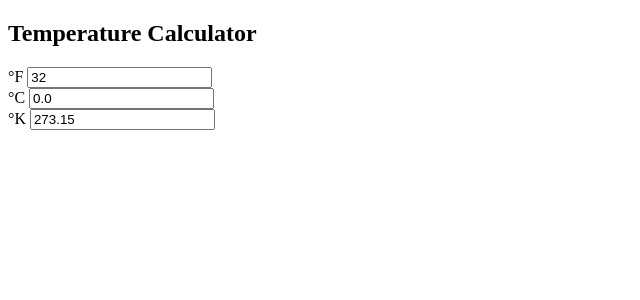
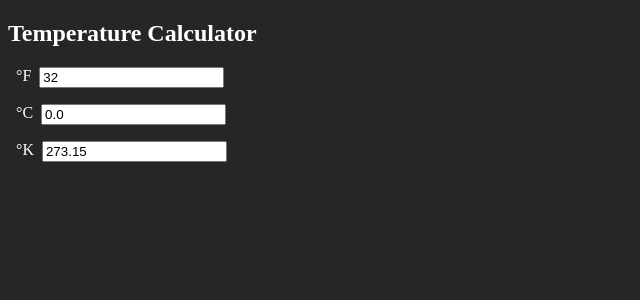
Before and after one commit to Sunsonni/temperature-converter, an Angular app: page / in a window 1280 px wide. Shown: the top 300 px of the page, without its empty margins (0-640 px from the left). Built offline with nearby package versions, Linux system fonts and the light colour scheme.

Commit message:
really broken and really ugly

```diff
--- a/src/app/app.component.html
+++ b/src/app/app.component.html
@@ -1 +1,3 @@
-<router-outlet></router-outlet>
+<div>
+    <router-outlet></router-outlet>
+</div>
--- a/src/app/app.component.scss
+++ b/src/app/app.component.scss
@@ -0,0 +1,3 @@
+.router-outlet {
+    background-color: black;
+}
--- a/src/app/conversion-functions.ts
+++ b/src/app/conversion-functions.ts
@@ -1,20 +1,36 @@
 export class ConversionFunctions {
     constructor() {}
 
-    public convertfromFtoC(value: string): string {
-        return ((Number(value) - 32) * 5/9).toString();
+    public convertfromFtoC(hiddenTemp: string): string {
+        return ((parseFloat(hiddenTemp) - 32) * 5/9).toString();
     }
 
     public convertfromCtoK(value: string): string {
-        return (Number(value) + 273.15).toString();
+        console.log("activating c to k");
+        return (parseFloat(value) + 273.15).toString();
     }
 
     public convertfromCtoF(value: string): string {
-        return Math.round((Number(value) * 9/5) + 32).toString();
+        console.log("activating c to f");
+        return ((parseFloat(value) * 9/5) + 32).toString();
     }
 
     public convertfromKtoC(value: string): string {
-        return (Number(value) - 273.15).toString();
+        let num =  (parseFloat(value) - 273.15).toString();
+        console.log("activating k to c");
+        return num;
+    }
+
+    public convertfromFtoK(value: string): string {
+        let num = ((parseFloat(value) - 32) * 5/9 + 273.15);
+        console.log("activating f to k");
+        return num.toString();
+    }
+
+     public convertfromKtoF(value: string): string {
+        let num = ((parseFloat(value) - 273.15) * 9/5 + 32);
+        console.log("activating k to f");
+        return num.toString();
     }
 
 }
--- a/src/app/input-form/input-form.component.html
+++ b/src/app/input-form/input-form.component.html
@@ -1,7 +1,7 @@
 <!-- TO DO: Redo key ups for enter. Make DRY -->
-<h2>Temperature Calculator</h2>
-<form [formGroup]="form">
-  <div>
+<h2 class="title">Temperature Calculator</h2>
+<form [formGroup]="form" class="form">
+  <div class="line">
     <label>°F </label>
       <input
         id ="inputF"
@@ -9,7 +9,7 @@
         formControlName="fahrenheit"
       >
   </div>
-  <div>
+  <div class="line">
     <label>°C </label>
     <input
       id ="inputC"
@@ -17,7 +17,7 @@
       formControlName="celsius"
     >
   </div>
-   <div>
+   <div class="line">
     <label>°K </label>
     <input
       id ="inputK"
--- a/src/app/input-form/input-form.component.scss
+++ b/src/app/input-form/input-form.component.scss
@@ -0,0 +1,18 @@
+.title {
+    display: flex;
+    justify-content: left;
+}
+
+.form {
+    display: flex;
+    flex-direction: column;
+    gap: 1rem;
+    margin: 0.5rem;
+
+}
+
+.line {
+    display: flex;
+    align-content: left;
+    gap: 0.5rem;
+}
--- a/src/app/input-form/input-form.component.ts
+++ b/src/app/input-form/input-form.component.ts
@@ -12,12 +12,13 @@ import { ConversionFunctions } from '../conversion-functions';
 export class InputFormComponent implements OnInit {
   form;
   conversion = new ConversionFunctions;
+  hiddenTemp = '';
 
   constructor(private formBuilder: FormBuilder) {
     this.form = this.formBuilder.group({
       fahrenheit: new FormControl('32', { updateOn: 'blur' }),
       celsius: new FormControl('0.0', { updateOn: 'blur' }),
-      kelvin: new FormControl('273.15', { updateOn: 'blur' })
+      kelvin: new FormControl('273.15', { updateOn: 'blur' }),
     });
   }
 
@@ -26,14 +27,17 @@ export class InputFormComponent implements OnInit {
     this.form.controls.fahrenheit.valueChanges.pipe(distinctUntilChanged()).subscribe(x => {
       this.fromF(this.fahrenheit?.value ?? '0');
     })
+
     //Celsius Subscribe
     this.form.controls.celsius.valueChanges.pipe(distinctUntilChanged()).subscribe(x => {
       this.fromC(this.celsius?.value ?? '0.0');
     })
+
     //Kelvin Subscribe
     this.form.controls.kelvin.valueChanges.pipe(distinctUntilChanged()).subscribe(x => {
       this.fromK(this.kelvin?.value ?? '0.00');
     })
+
   }
 
   //Getters
@@ -66,24 +70,32 @@ export class InputFormComponent implements OnInit {
   }
 
   public fromF(fahrenheit: string) {
-    let cel = this.conversion.convertfromFtoC(fahrenheit);
+    this.hiddenTemp = parseFloat(fahrenheit).toFixed(1);
+    let cel = this.conversion.convertfromFtoC(this.hiddenTemp);
     this.setCelsius(cel);
-    let kel = this.conversion.convertfromCtoK(cel)
+    this.hiddenTemp = parseFloat(fahrenheit).toFixed(2);
+    let kel = this.conversion.convertfromFtoK(this.hiddenTemp);
     this.setKelvin(kel);
   }
 
   public fromC(celsius: string) {
-    let fah = this.conversion.convertfromCtoF(celsius);
+    this.hiddenTemp = parseFloat(celsius).toFixed(0);
+    console.log(celsius);
+    console.log(this.hiddenTemp);
+    let fah = this.conversion.convertfromCtoF(this.hiddenTemp);
     this.setFahrenheit(fah);
-    let kel = this.conversion.convertfromCtoK(celsius)
+    this.hiddenTemp = parseFloat(this.hiddenTemp).toFixed(2);
+    let kel = this.conversion.convertfromFtoK(this.hiddenTemp);
     this.setKelvin(kel);
   }
 
   public fromK(kelvin: string) {
-    let cel = this.conversion.convertfromKtoC(kelvin);
+    this.hiddenTemp = parseFloat(kelvin).toFixed(0);
+    let fah = this.conversion.convertfromKtoF(this.hiddenTemp);
+    this.setFahrenheit(fah);
+    this.hiddenTemp = parseFloat(this.hiddenTemp).toFixed(1);
+    let cel = this.conversion.convertfromKtoC(this.hiddenTemp);
     this.setCelsius(cel);
-    let fah = this.conversion.convertfromCtoF(cel);
-    this.setFahrenheit(fah);
   }
 
 }
--- a/src/styles.scss
+++ b/src/styles.scss
@@ -1 +1,5 @@
 /* You can add global styles to this file, and also import other style files */
+html, body {
+  background-color: rgb(39, 37, 37);
+  color: white;
+}
```
